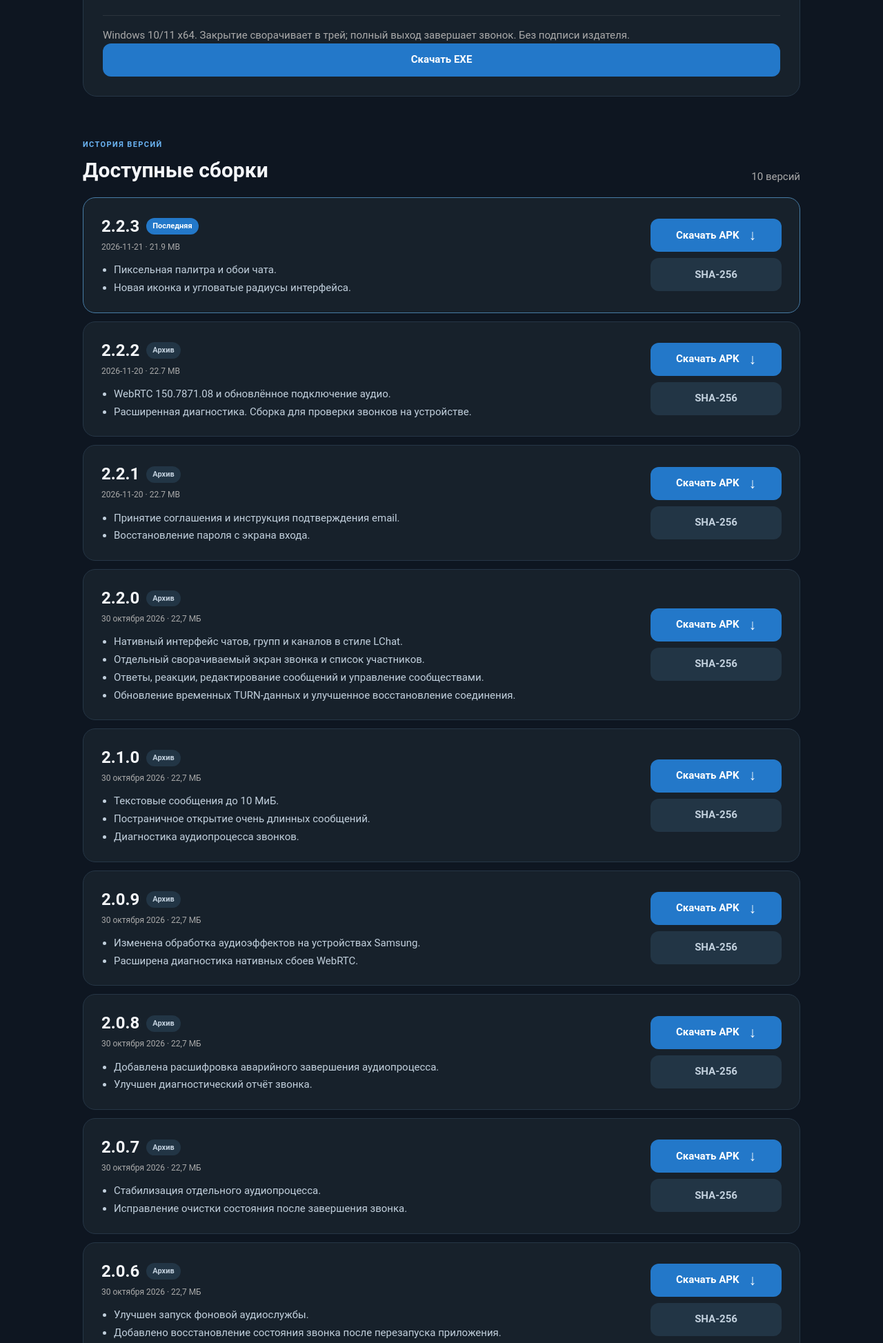
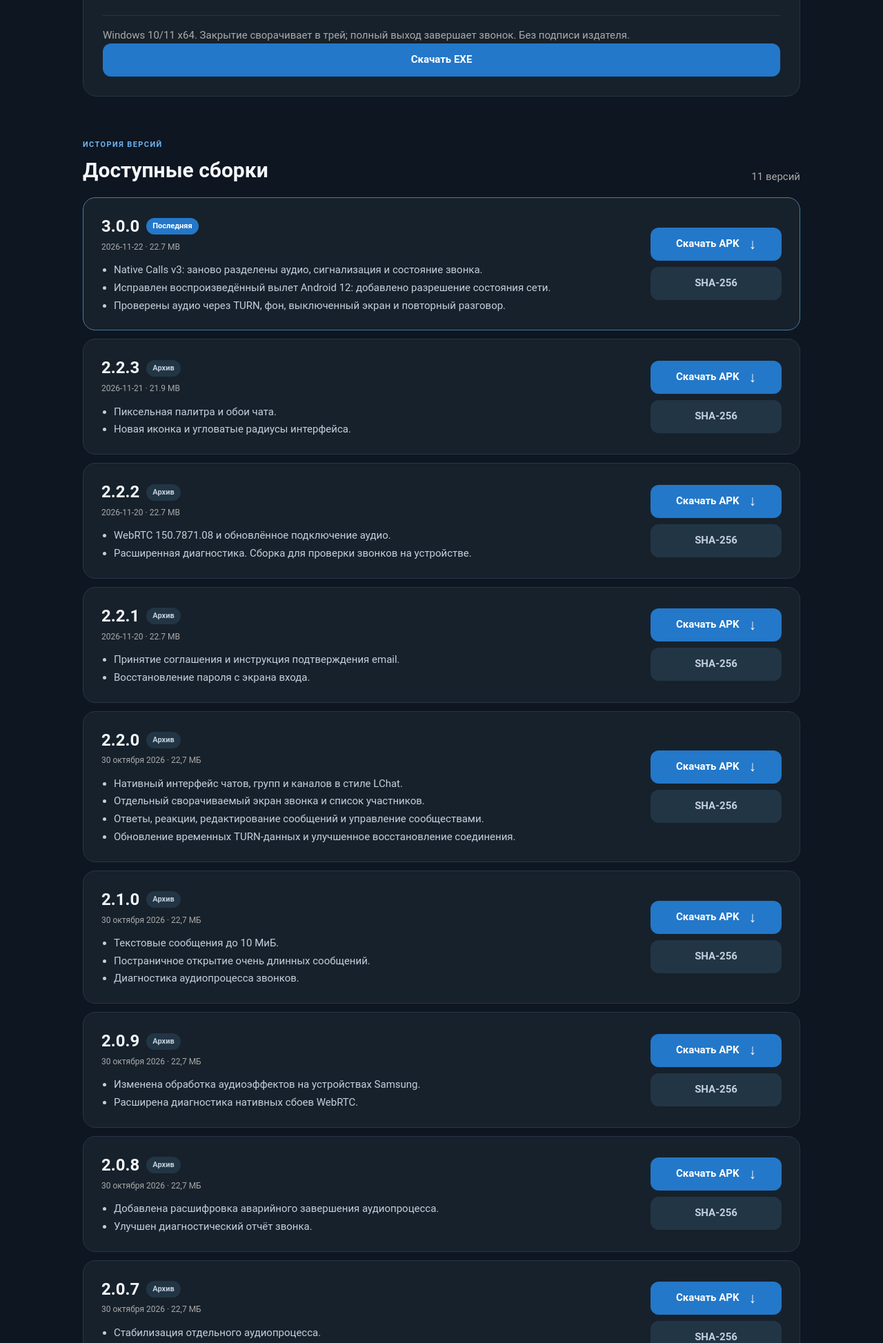
Before and after one commit to LChatDev/LChatWeb, a PHP site: page /application.php in a window 1280 px wide. Shown: the part 502-2449 px from the top of the page at 69% size. Run offline with PHP 8.4, Linux system fonts and the light colour scheme.

Commit message:
Rebuild native Android calls and fix reproduced network-monitor abort

```diff
--- a/application.php
+++ b/application.php
@@ -5,12 +5,21 @@ header('X-Content-Type-Options: nosniff');
 
 $versions = [
     [
+        'version' => '3.0.0',
+        'date' => '2026-11-22',
+        'size' => '22.7 MB',
+        'sha256' => '868dc3280f85de11fd883e9ea2db1c9250d3bd4d10d6537f015c42f0cb3481ae',
+        'file' => 'https://github.com/LChatDev/LChat/releases/download/android-v3.0.0/LChat-3.0.0-universal.apk',
+        'latest' => true,
+        'changes' => ['Native Calls v3: заново разделены аудио, сигнализация и состояние звонка.','Исправлен воспроизведённый вылет Android 12: добавлено разрешение состояния сети.','Проверены аудио через TURN, фон, выключенный экран и повторный разговор.'],
+    ],
+    [
         'version' => '2.2.3',
         'date' => '2026-11-21',
         'size' => '21.9 MB',
         'sha256' => 'dda7dc696a25790b18150595e49aabecbca95a8688e09355128210dbc47c988a',
         'file' => 'https://github.com/LChatDev/LChat/releases/download/android-v2.2.3/LChat-2.2.3-universal.apk',
-        'latest' => true,
+        'latest' => false,
         'changes' => ['Пиксельная палитра и обои чата.','Новая иконка и угловатые радиусы интерфейса.'],
     ],
     [
```
Also changed, not shown: CLIENTS.md (+8 -0 lines).
